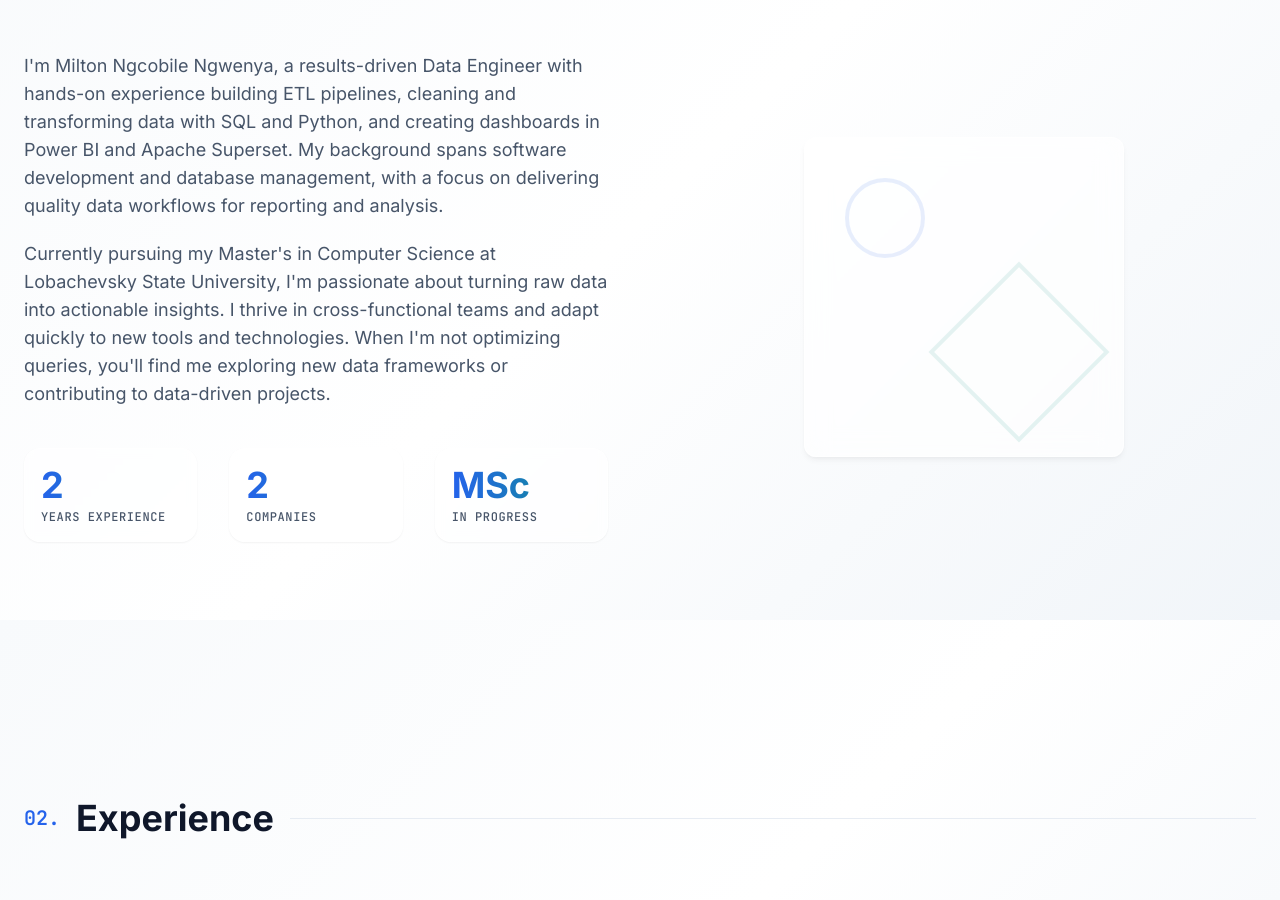
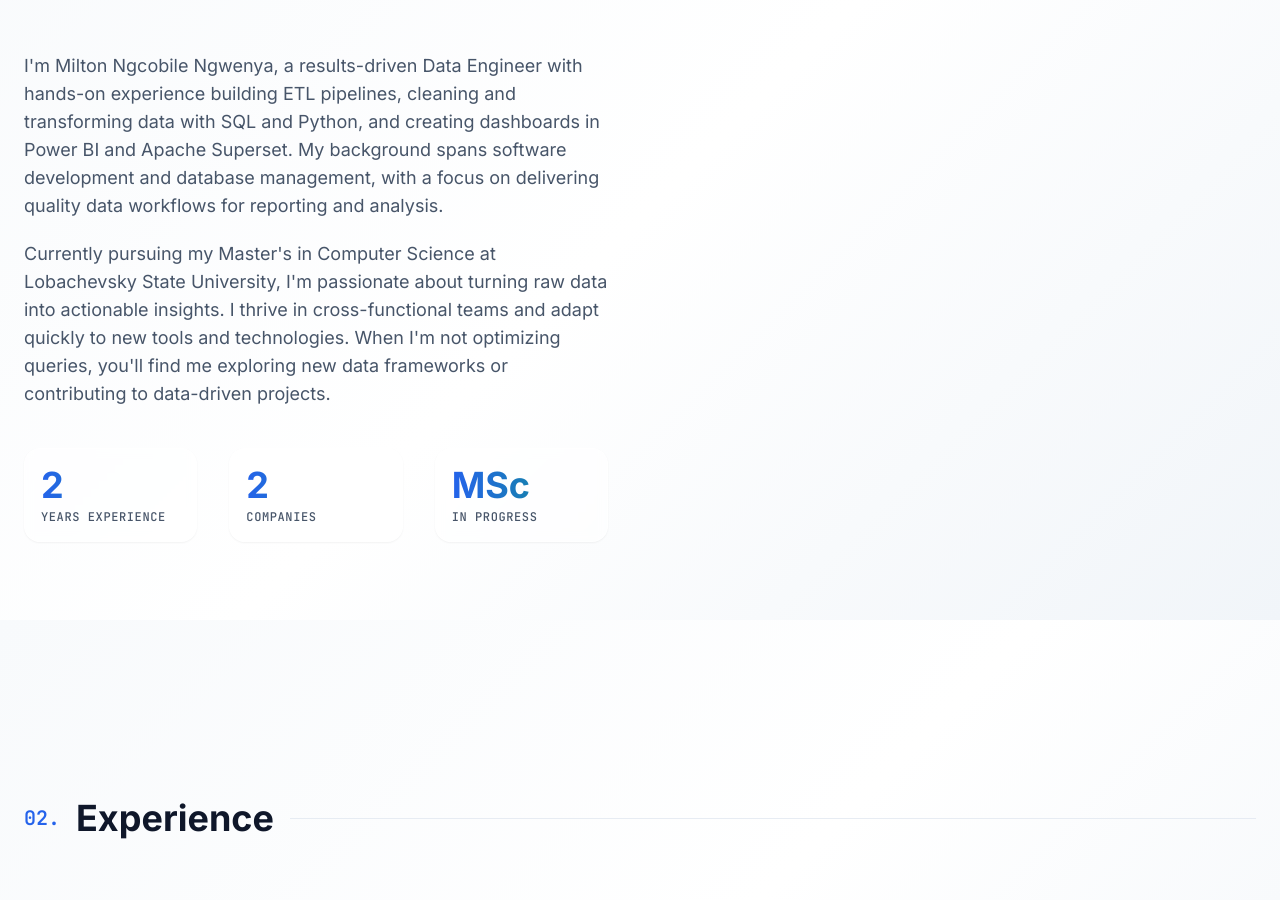
Before and after one commit to Ngwenya-Mn/project_portfolio, a React (Vite) app: page / in a window 1280 px wide. Shown: the part 980-1880 px from the top of the page. Built offline with nearby package versions, Linux system fonts and the light colour scheme.

Commit message:
fixed the relative path for the main file

```diff
--- a/index.html
+++ b/index.html
@@ -10,6 +10,6 @@
   </head>
   <body>
     <div id="root"></div>
-    <script type="module" src="/src/main.tsx"></script>
+    <script type="module" src="src\main.tsx"></script>
   </body>
 </html>
--- a/src/sections/About.tsx
+++ b/src/sections/About.tsx
@@ -151,14 +151,7 @@ export default function About() {
               {/* Decorative background glow */}
               <div className="absolute inset-0 bg-gradient-to-tr from-[var(--color-primary)]/20 to-[var(--color-secondary)]/20 rounded-full blur-3xl"></div>
 
-              {/* Main Glass Card */}
-              <div className="relative w-full h-full glass-card flex items-center justify-center overflow-hidden">
-                {/* Abstract geometric background inside the card */}
-                <div className="absolute inset-0 opacity-10">
-                  <div className="absolute top-10 left-10 w-20 h-20 border-4 border-[var(--color-primary)] rounded-full"></div>
-                  <div className="absolute bottom-10 right-10 w-32 h-32 border-4 border-[var(--color-secondary)] rotate-45"></div>
-                </div>
-              </div>
+
             </div>
           </div>
         </div>
```
